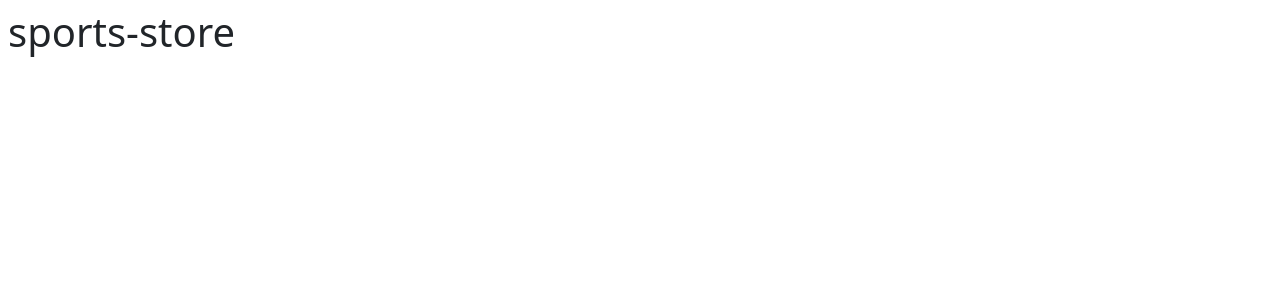
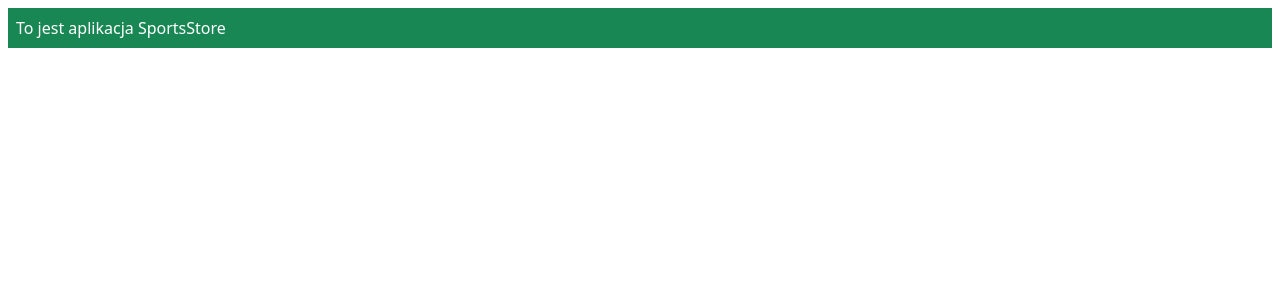
Before and after one commit to michal-1994/angular-sports-store, an Angular app: page / in a window 1280 px wide. Shown: the top 300 px of the page. Built offline with nearby package versions, Linux system fonts and the light colour scheme.

Commit message:
First code

```diff
--- a/src/app/app.component.html
+++ b/src/app/app.component.html
@@ -1 +1 @@
-<h1>{{ title }}</h1>
+<div class="bg-success p-2 text-white">To jest aplikacja {{ title }}</div>
--- a/src/app/app.component.ts
+++ b/src/app/app.component.ts
@@ -1,10 +1,10 @@
 import { Component } from '@angular/core';
 
 @Component({
-  selector: 'app-root',
+  selector: 'app-store',
   templateUrl: './app.component.html',
   styleUrls: ['./app.component.css']
 })
 export class AppComponent {
-  title = 'sports-store';
+  title = 'SportsStore';
 }
--- a/src/index.html
+++ b/src/index.html
@@ -8,6 +8,6 @@
   <link rel="icon" type="image/x-icon" href="favicon.ico">
 </head>
 <body class="m-2">
-  <app-root></app-root>
+  <app-store></app-store>
 </body>
 </html>
```
